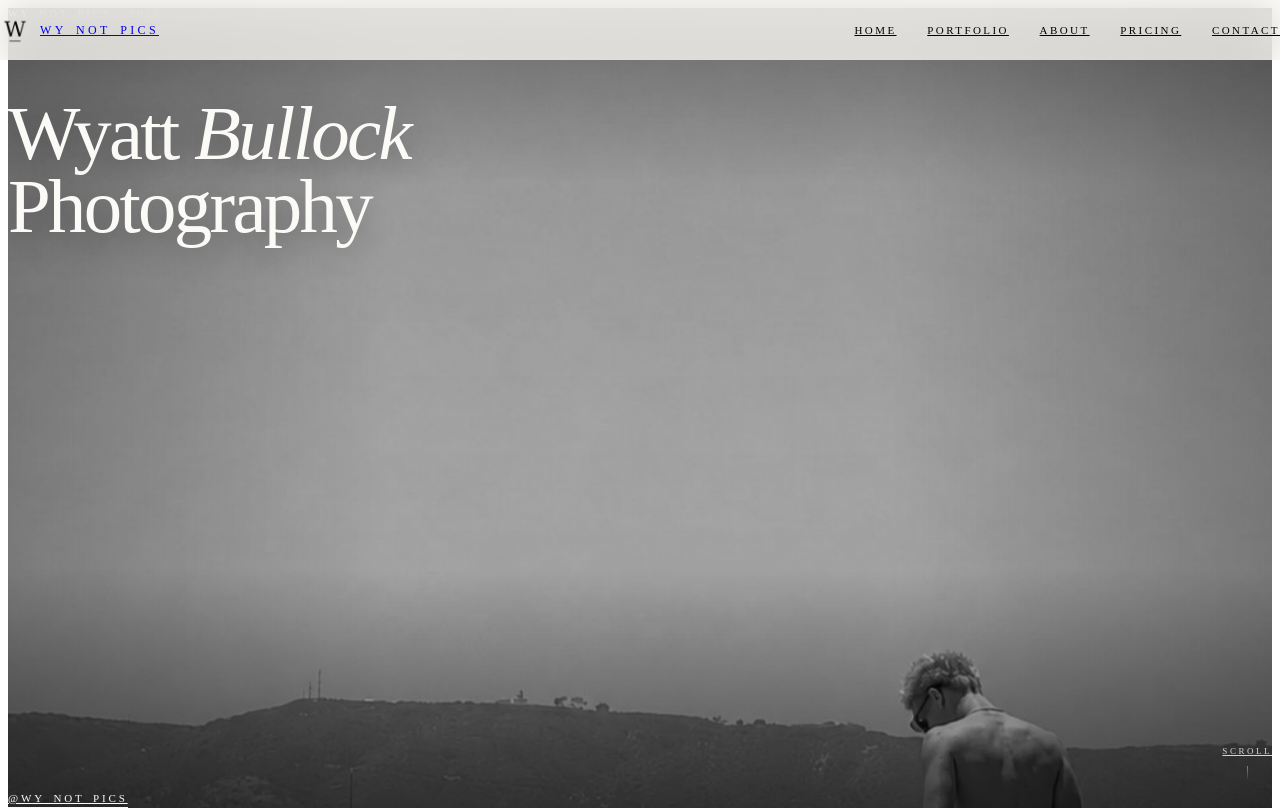
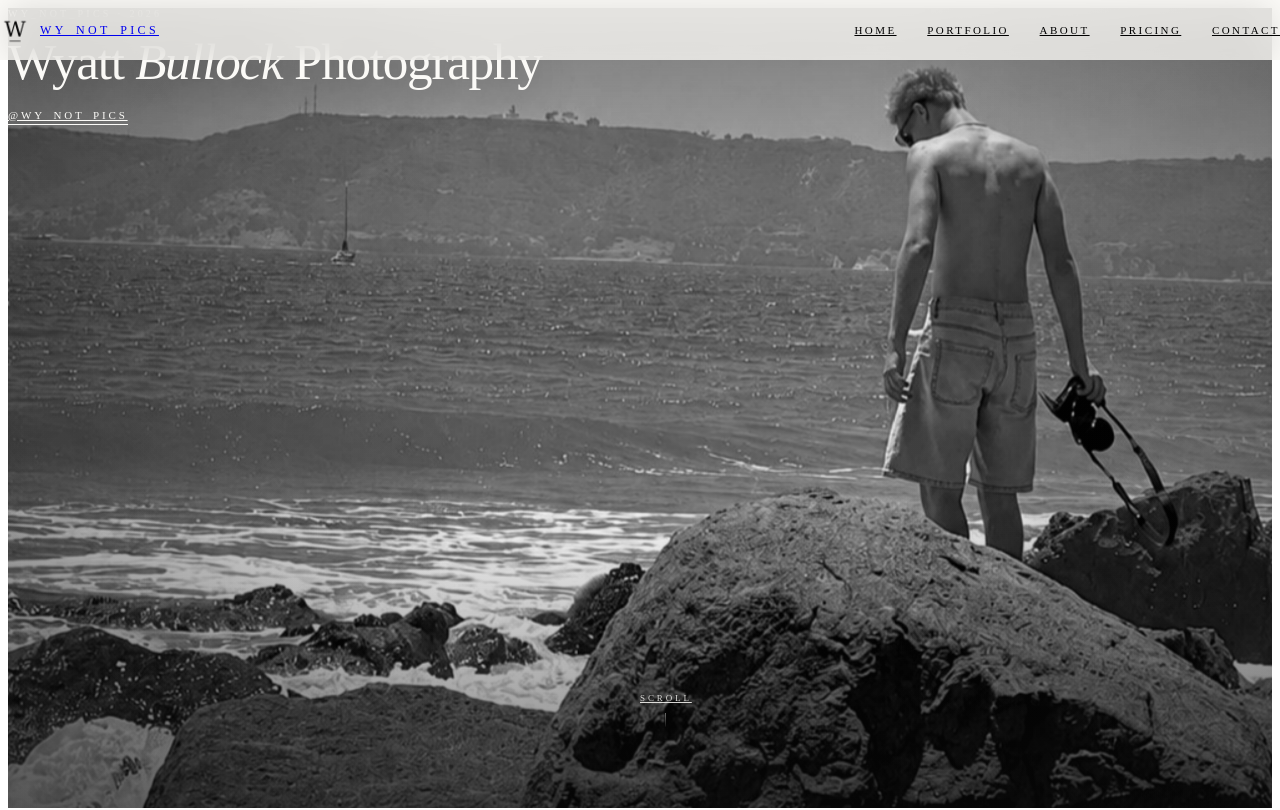
Before and after one commit to DavisHiggins/wynotpicsV2, a React (Vite) app: page / in a window 1280 px wide. Shown: the top 810 px of the page. Built offline with nearby package versions, Linux system fonts and the light colour scheme; the HTML template or start-up script is replaced by a standard one.

Commit message:
Add files via upload

```diff
--- a/src/pages/About.jsx
+++ b/src/pages/About.jsx
@@ -4,7 +4,7 @@ import './About.css'
 
 const credits = [
   ['Based',       'Charlotte, NC'],
-  ['Working',     '2022 — present'],
+  ['Working',     '2022 to present'],
   ['Specialties', 'Sports · Portraits · Lifestyle'],
   ['Available',   'Local & travel'],
 ]
@@ -67,7 +67,7 @@ export default function About() {
               I chase light, motion, and the second right before someone forgets the camera is there.
             </h2>
             <p>
-              wy_not_pics is the working name for the photography of Wyatt Bullock — a body of work built on
+              wy_not_pics is the working name for the photography of Wyatt Bullock. A body of work built on
               cinematic sports coverage, editorial portraits, and lifestyle storytelling for clients who care
               about how something looks and feels, not just whether the photo got taken.
             </p>
--- a/src/pages/Gallery.css
+++ b/src/pages/Gallery.css
@@ -21,7 +21,7 @@
   margin: 0;
 }
 
-/* Subtabs — text-only, underline-only, no boxes */
+/* Subtabs: text-only, underline-only, no boxes */
 .gallery-tabs {
   border-top: 1px solid var(--rule);
   border-bottom: 1px solid var(--rule);
@@ -208,7 +208,7 @@
   color: var(--ink-faint);
 }
 
-/* Asymmetric placement — repeats a 7-tile pattern across the column system. */
+/* Asymmetric placement: repeats a 7-tile pattern across the column system. */
 .cat-item:nth-child(7n+1) { grid-column: span 7; }
 .cat-item:nth-child(7n+1) .cat-item-img { aspect-ratio: 5 / 4; }
 
--- a/src/pages/Gallery.jsx
+++ b/src/pages/Gallery.jsx
@@ -42,7 +42,7 @@ export default function Gallery() {
             animate={{ opacity: 1, y: 0 }}
             transition={{ duration: 0.6, delay: 0.16 }}
           >
-            Three lanes. Sports, portraits, lifestyle — organized simply, curated to feel finished.
+            Three lanes. Sports, portraits, lifestyle, organized simply, curated to feel finished.
           </motion.p>
         </div>
       </section>
--- a/src/pages/Home.css
+++ b/src/pages/Home.css
@@ -16,33 +16,32 @@
   background: #0a0a0a;
 }
 
+/* Layered background-image element so it can independently scale/move. */
 .hero-img {
   position: absolute;
   inset: 0;
   width: 100%;
   height: 100%;
-  background-size: cover;
-  background-position: center 30%;
-  background-repeat: no-repeat;
-  /* Black & white as requested */
-  filter: grayscale(1) contrast(1.04) brightness(1.02);
-  /* Slow Ken-Burns drift — subtle, cinematic */
+  object-fit: cover;
+  /* Wyatt and the rocks live in the right-bottom third of the photo. */
+  object-position: 72% 90%;
+  filter: grayscale(1) contrast(1.05) brightness(1.02);
   animation: hero-drift 22s ease-in-out infinite alternate;
-  transform-origin: 56% 42%;
+  transform-origin: 70% 60%;
   will-change: transform;
 }
 
 @keyframes hero-drift {
-  0%   { transform: scale(1.08) translate3d(0, 0, 0); }
-  100% { transform: scale(1.14) translate3d(-1.2%, -1%, 0); }
+  0%   { transform: scale(1.06) translate3d(0, 0, 0); }
+  100% { transform: scale(1.12) translate3d(-0.8%, -0.6%, 0); }
 }
 
 .hero-vignette {
   position: absolute;
   inset: 0;
   background:
-    linear-gradient(180deg, rgba(10,10,10,0.32) 0%, rgba(10,10,10,0.04) 22%, rgba(10,10,10,0.06) 70%, rgba(10,10,10,0.62) 100%),
-    linear-gradient(90deg, rgba(10,10,10,0.28) 0%, transparent 30%, transparent 70%, rgba(10,10,10,0.28) 100%);
+    linear-gradient(180deg, rgba(10,10,10,0.30) 0%, rgba(10,10,10,0.02) 24%, rgba(10,10,10,0.06) 64%, rgba(10,10,10,0.55) 100%),
+    linear-gradient(90deg, rgba(10,10,10,0.34) 0%, transparent 36%, transparent 68%, rgba(10,10,10,0.22) 100%);
   pointer-events: none;
 }
 
@@ -52,16 +51,16 @@
   height: 100%;
   display: flex;
   flex-direction: column;
-  justify-content: space-between;
   align-items: stretch;
   padding: calc(var(--nav-h) + clamp(40px, 8vw, 90px)) var(--gutter) clamp(40px, 6vw, 70px);
   color: #fbfaf7;
 }
 
+/* Title block: top-left, title and @handle stacked together. */
 .hero-top {
   display: flex;
   flex-direction: column;
-  gap: 14px;
+  gap: 16px;
   max-width: 720px;
 }
 
@@ -77,11 +76,13 @@
 .hero-title {
   font-family: var(--font-sans);
   font-weight: 300;
-  font-size: clamp(2.2rem, 6vw, 5.4rem);
-  line-height: 0.96;
-  letter-spacing: -0.035em;
+  /* Smaller per request */
+  font-size: clamp(1.6rem, 4vw, 3.4rem);
+  line-height: 1.05;
+  letter-spacing: -0.025em;
   color: #fbfaf7;
   text-shadow: 0 8px 40px rgba(0,0,0,0.4);
+  margin: 0;
 }
 
 .hero-title .serif {
@@ -91,15 +92,10 @@
   color: #fbfaf7;
 }
 
-.hero-bottom {
-  display: flex;
-  justify-content: space-between;
-  align-items: flex-end;
-  gap: 30px;
-  flex-wrap: wrap;
-}
-
+/* @handle now sits directly under the title, not at the bottom of the screen. */
 .hero-handle {
+  display: inline-flex;
+  align-self: flex-start;
   font-family: var(--font-sans);
   font-size: 11px;
   font-weight: 500;
@@ -108,6 +104,7 @@
   color: #fbfaf7;
   position: relative;
   padding-bottom: 4px;
+  margin-top: 4px;
 }
 
 .hero-handle::after {
@@ -126,7 +123,13 @@
   transform-origin: right;
 }
 
+/* Scroll cue: absolutely positioned, centered horizontally at the bottom. */
 .hero-scroll {
+  position: absolute;
+  left: 50%;
+  bottom: clamp(28px, 4vw, 52px);
+  transform: translateX(-50%);
+  z-index: 3;
   display: flex;
   flex-direction: column;
   align-items: center;
@@ -138,15 +141,15 @@
   font-family: var(--font-sans);
   font-size: 9px;
   font-weight: 500;
-  letter-spacing: 0.28em;
+  letter-spacing: 0.32em;
   text-transform: uppercase;
-  opacity: 0.82;
+  opacity: 0.85;
 }
 
 .hero-scroll-line {
   display: block;
   width: 1px;
-  height: 42px;
+  height: 44px;
   background: linear-gradient(180deg, #fbfaf7, rgba(251, 250, 247, 0.2));
   animation: scroll-pulse 2.2s ease-in-out infinite;
   transform-origin: top;
@@ -157,14 +160,14 @@
   50%      { transform: scaleY(1);   opacity: 1; }
 }
 
-/* Hero entrance — fade-in from black */
+/* Hero entrance, fade-in from black */
 .hero-fade-in {
   position: absolute;
   inset: 0;
   background: #0a0a0a;
-  z-index: 3;
+  z-index: 4;
   pointer-events: none;
-  animation: hero-curtain 1.6s cubic-bezier(0.7, 0, 0.3, 1) forwards;
+  animation: hero-curtain 1.4s cubic-bezier(0.7, 0, 0.3, 1) forwards;
 }
 
 @keyframes hero-curtain {
@@ -393,8 +396,8 @@
 
 @media (max-width: 720px) {
   .hero { height: 92svh; min-height: 560px; }
-  .hero-img { background-position: center 22%; }
-  .hero-title { font-size: clamp(2rem, 9vw, 3rem); }
+  .hero-img { object-position: 65% 75%; }
+  .hero-title { font-size: clamp(1.7rem, 7vw, 2.4rem); }
   .home-collage {
     grid-template-columns: 1fr;
     gap: 40px;
--- a/src/pages/Home.jsx
+++ b/src/pages/Home.jsx
@@ -3,16 +3,8 @@ import { motion } from 'framer-motion'
 import { heroImages, sportsImages, portraitImages, lifestyleImages } from '../data/galleryData.js'
 import './Home.css'
 
-const fadeUp = {
-  hidden: { opacity: 0, y: 24 },
-  show: (i = 0) => ({
-    opacity: 1, y: 0,
-    transition: { duration: 0.85, delay: i * 0.08, ease: [0.22, 1, 0.36, 1] },
-  }),
-}
-
 const tiles = [
-  { id: 'tile-1', cls: 'tile-1', cat: 'Lifestyle', blurb: 'Wyatt by the water — frame zero.',  to: '/gallery/lifestyle', img: heroImages.home.src, pos: heroImages.home.objectPosition, index: '01 / 06' },
+  { id: 'tile-1', cls: 'tile-1', cat: 'Lifestyle', blurb: 'Wyatt by the water, frame zero.',   to: '/gallery/lifestyle', img: heroImages.home.src, pos: heroImages.home.objectPosition, index: '01 / 06' },
   { id: 'tile-2', cls: 'tile-2', cat: 'Portraits', blurb: 'Quiet portraits, made on location.',to: '/gallery/portraits', img: portraitImages[0]?.src, index: '02 / 06' },
   { id: 'tile-3', cls: 'tile-3', cat: 'Sports',    blurb: 'The seconds around competition.',   to: '/gallery/sports',    img: sportsImages[0]?.src,   index: '03 / 06' },
   { id: 'tile-4', cls: 'tile-4', cat: 'Portraits', blurb: 'Editorial frames with atmosphere.', to: '/gallery/portraits', img: portraitImages[2]?.src, index: '04 / 06' },
@@ -22,7 +14,7 @@ const tiles = [
 
 const approach = [
   { num: '01', title: 'The conversation', text: 'Vision, mood, and what the work needs to feel like. A short call before anything else.' },
-  { num: '02', title: 'The plan',         text: 'Locations, light, references — pre-production with room left for what isn\'t scripted.' },
+  { num: '02', title: 'The plan',         text: 'Locations, light, references. Pre-production with room left for what isn\'t scripted.' },
   { num: '03', title: 'The shoot',        text: 'Calm, fast, focused. Direction when you need it, space when you don\'t.' },
   { num: '04', title: 'The edit',         text: 'Restrained, intentional, on time. Each frame in the final gallery earns its place.' },
 ]
@@ -37,11 +29,13 @@ export default function Home() {
       transition={{ duration: 0.5 }}
     >
       {/* ====================== Full-bleed B&W hero ====================== */}
-      <section className="hero" aria-label="Wyatt Bullock Photography">
-        <div
+      <section className="hero" aria-label="Wyatt Bullock Photography" data-cursor="light">
+        {/* Real img element so object-fit/object-position handle the portrait photo correctly */}
+        <img
+          src={heroImages.home.src}
+          alt={heroImages.home.alt}
           className="hero-img"
-          style={{ backgroundImage: `url(${heroImages.home.src})` }}
-          aria-hidden="true"
+          fetchpriority="high"
         />
         <div className="hero-vignette" aria-hidden="true" />
         <div className="hero-fade-in" aria-hidden="true" />
@@ -55,17 +49,8 @@ export default function Home() {
           >
             <span className="hero-kicker">wy_not_pics · 2026</span>
             <h1 className="hero-title">
-              Wyatt <span className="serif">Bullock</span><br />
-              Photography
+              Wyatt <span className="serif">Bullock</span> Photography
             </h1>
-          </motion.div>
-
-          <motion.div
-            className="hero-bottom"
-            initial={{ opacity: 0, y: 18 }}
-            animate={{ opacity: 1, y: 0 }}
-            transition={{ duration: 1, delay: 1.05, ease: [0.22, 1, 0.36, 1] }}
-          >
             <a
               href="https://www.instagram.com/wy_not_pics"
               target="_blank"
@@ -74,13 +59,21 @@ export default function Home() {
             >
               @wy_not_pics
             </a>
-
-            <a href="#work" className="hero-scroll" aria-label="Scroll to work">
-              <span className="hero-scroll-label">Scroll</span>
-              <span className="hero-scroll-line" />
-            </a>
           </motion.div>
         </div>
+
+        {/* Scroll cue, centered horizontally at the bottom of the hero */}
+        <motion.a
+          href="#work"
+          className="hero-scroll"
+          aria-label="Scroll to work"
+          initial={{ opacity: 0, y: 10 }}
+          animate={{ opacity: 1, y: 0 }}
+          transition={{ duration: 1, delay: 1.1, ease: [0.22, 1, 0.36, 1] }}
+        >
+          <span className="hero-scroll-label">Scroll</span>
+          <span className="hero-scroll-line" />
+        </motion.a>
       </section>
 
       {/* ====================== Editorial collage ====================== */}
@@ -110,7 +103,7 @@ export default function Home() {
               transition={{ duration: 0.9, delay: (i % 3) * 0.08, ease: [0.22, 1, 0.36, 1] }}
             >
               <span className="tile-index">{t.index}</span>
-              <Link to={t.to} aria-label={`${t.cat} — see more`} data-hover>
+              <Link to={t.to} aria-label={`${t.cat}, see more`} data-hover>
                 <div className="tile-img-wrap">
                   <img
                     src={t.img}
--- a/src/pages/Pricing.jsx
+++ b/src/pages/Pricing.jsx
@@ -4,7 +4,7 @@ import { pricingPackages } from '../data/pricingData.js'
 import './Pricing.css'
 
 const faqs = [
-  { q: 'How far in advance should I book?',  a: 'Two to four weeks ahead is ideal, especially for game-day coverage. Tighter timelines are often workable — reach out.' },
+  { q: 'How far in advance should I book?',  a: 'Two to four weeks ahead is ideal, especially for game-day coverage. Tighter timelines are often workable. Reach out.' },
   { q: 'Do you travel?',                     a: 'Yes. Local work in the Charlotte region is at standard rates; travel work is priced case-by-case depending on distance and scope.' },
   { q: 'How long until I get the photos?',   a: 'Portrait and lifestyle galleries arrive within 7 days. Sports coverage is delivered within the week, often within 48 hours when timing matters.' },
   { q: 'Can I get the RAW files?',           a: 'Final delivery is fully edited, color-graded JPEGs. RAW files aren\'t included by default but can be added for select projects.' },
@@ -26,7 +26,7 @@ export default function Pricing() {
             Built around the <span className="serif">work,</span><br />
             not the template.
           </h1>
-          <p className="lede">Clear starting points. Custom shoots available — let's talk.</p>
+          <p className="lede">Clear starting points. Custom shoots available. Let's talk.</p>
         </div>
       </section>
 
```
